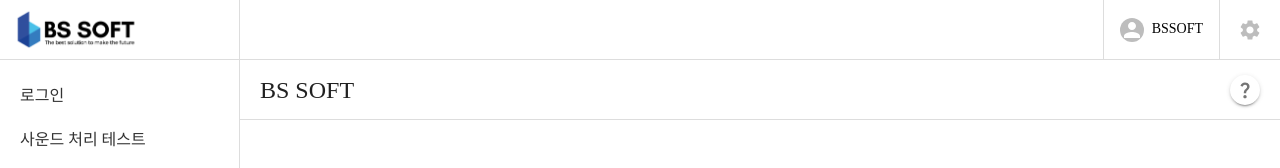
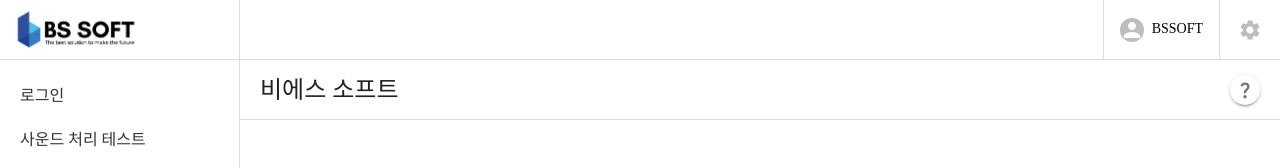
Before and after one commit to bssoft-dev/sound-test-web-2206, a React (Create React App) app: page / in a window 1280 px wide. Shown: the top 168 px of the page. Built offline with nearby package versions, Linux system fonts and the light colour scheme; a web font is replaced by a local one.

Commit message:
feat: context title

```diff
--- a/src/App.js
+++ b/src/App.js
@@ -9,6 +9,7 @@ import BssTestPage from "./pages/BssTestPage";
 import './styles.css';
 import TestPage from "./pages/TestPage";
 import LoginPage from "./pages/LoginPage";
+import { ContextProvider } from "./context/Context";
 
 const theme = createTheme({
   typography: {
@@ -20,6 +21,7 @@ function App() {
   return (<>
   <ThemeProvider theme={theme}>
       <Router>
+        <ContextProvider>
           <Routes>
             <Route path="/" element={<IndexPage />} />
             <Route path="/login" element={<LoginPage />} />
@@ -27,6 +29,7 @@ function App() {
             <Route path="/bss-test" element={<BssTestPage />} />
             {/* <Route path="/test" element={<TestPage />} /> */}
           </Routes>
+        </ContextProvider>
       </Router>
   </ThemeProvider>
   </>)
--- a/src/components/Layout/InnerHeader/InnerHeader.jsx
+++ b/src/components/Layout/InnerHeader/InnerHeader.jsx
@@ -4,8 +4,11 @@ import TutorialModal from "../Modal/TutorialModal";
 
 import './innerHeader.css'
 import FileUploadButton from "../../FileUploadButton/FileUploadButton";
+import { useCtx } from "../../../context/Context";
 
-export default function InnerHeader({title, fetchData}) {
+export default function InnerHeader({fetchData}) {
+    const context = useCtx();
+    const {title} = context;
 
     return (<div className="innerHeader row">
         <Typography variant="h5" className="title" color="text.primary">
--- a/src/components/Layout/Layout.jsx
+++ b/src/components/Layout/Layout.jsx
@@ -6,12 +6,10 @@ import SideNav from "./SideNav/SideNav";
 import "./layout.css";
 
 export default function Layout(props) {
-    const {children, title, fetchData} = props;
-    return (<ContextProvider>
-        <div className="row layout">
-            <Alert />
-            <SideNav />
-            <MainContainer content={children} title={title} fetchData={fetchData}  />
-        </div>
-    </ContextProvider>)
+    const {children, fetchData} = props;
+    return (<div className="row layout">
+        <Alert />
+        <SideNav />
+        <MainContainer content={children} fetchData={fetchData}  />
+    </div>)
 }
--- a/src/context/Context.jsx
+++ b/src/context/Context.jsx
@@ -6,6 +6,7 @@ export const Context = createContext({});
 export function ContextProvider({children}) {
     const location = useLocation();
     const [pathname, setPathname] = useState(location.pathname);
+    const [title, setTitle] = useState('비에스 소프트')
     const [isAlert, setIsAlert] = useState({
         open: false,
         type: 'warning',
@@ -17,7 +18,7 @@ export function ContextProvider({children}) {
     }, [location.pathname]);
 
     return (<Context.Provider value={{
-            pathname, isAlert, setIsAlert
+            pathname, isAlert, setIsAlert, title, setTitle
         }}>
         {children}
     </Context.Provider>)
--- a/src/pages/BssTestPage.jsx
+++ b/src/pages/BssTestPage.jsx
@@ -1,4 +1,4 @@
-import React, { useState } from "react";
+import React, { useEffect, useState } from "react";
 import Layout from "../components/Layout/Layout";
 import axios from "axios";
 import RecordTable from "../components/RecordTable/RecordTable";
@@ -6,6 +6,7 @@ import AudioPlayer from "../components/AudioPlayer/AudioPlayer";
 
 import { Grid } from "@mui/material";
 import { makeStyles } from "@mui/styles";
+import { useCtx } from "../context/Context";
 
 const useStyles = makeStyles(theme => ({
     item: {
@@ -15,6 +16,12 @@ const useStyles = makeStyles(theme => ({
 
 function BssTestPage() {
   const classes = useStyles();
+  const context = useCtx();
+  const { setTitle } = context;
+
+  useEffect(() => {
+    setTitle("화자 분리 테스트")
+  }, []);
 
   const [files, setFiles] = useState([null]);
 
@@ -53,7 +60,7 @@ function BssTestPage() {
   }
 
   return (
-    <Layout title="화자 분리 테스트">
+    <Layout>
       <>
         <RecordTable regions={regions} setFile={setFile} fetchData={fetchData} rows={rows} />
         <Grid container direction="column">
--- a/src/pages/SoundTestPage.jsx
+++ b/src/pages/SoundTestPage.jsx
@@ -1,4 +1,4 @@
-import React, { useState } from "react";
+import React, { useEffect, useState } from "react";
 import Layout from "../components/Layout/Layout";
 import axios from "axios";
 import RecordTable from "../components/RecordTable/RecordTable";
@@ -6,6 +6,7 @@ import AudioPlayer from "../components/AudioPlayer/AudioPlayer";
 
 import { Grid } from "@mui/material";
 import { makeStyles } from "@mui/styles";
+import { useCtx } from "../context/Context";
 
 const useStyles = makeStyles(theme => ({
     item: {
@@ -15,6 +16,12 @@ const useStyles = makeStyles(theme => ({
 
 function SoundTestPage() {
   const classes = useStyles();
+  const context = useCtx();
+  const { setTitle } = context;
+
+  useEffect(() => {
+    setTitle("사운드 처리 테스트")
+  }, []);
 
   const [files, setFiles] = useState([null]);
 
@@ -53,7 +60,7 @@ function SoundTestPage() {
   }
 
   return (
-    <Layout title="사운드 처리 테스트" fetchData={fetchData} >
+    <Layout fetchData={fetchData} >
       <>
         <RecordTable regions={regions} setFile={setFile} fetchData={fetchData} rows={rows} />
         <Grid container direction="column">
```
Lines whose indentation alone changed are shown as unchanged.
